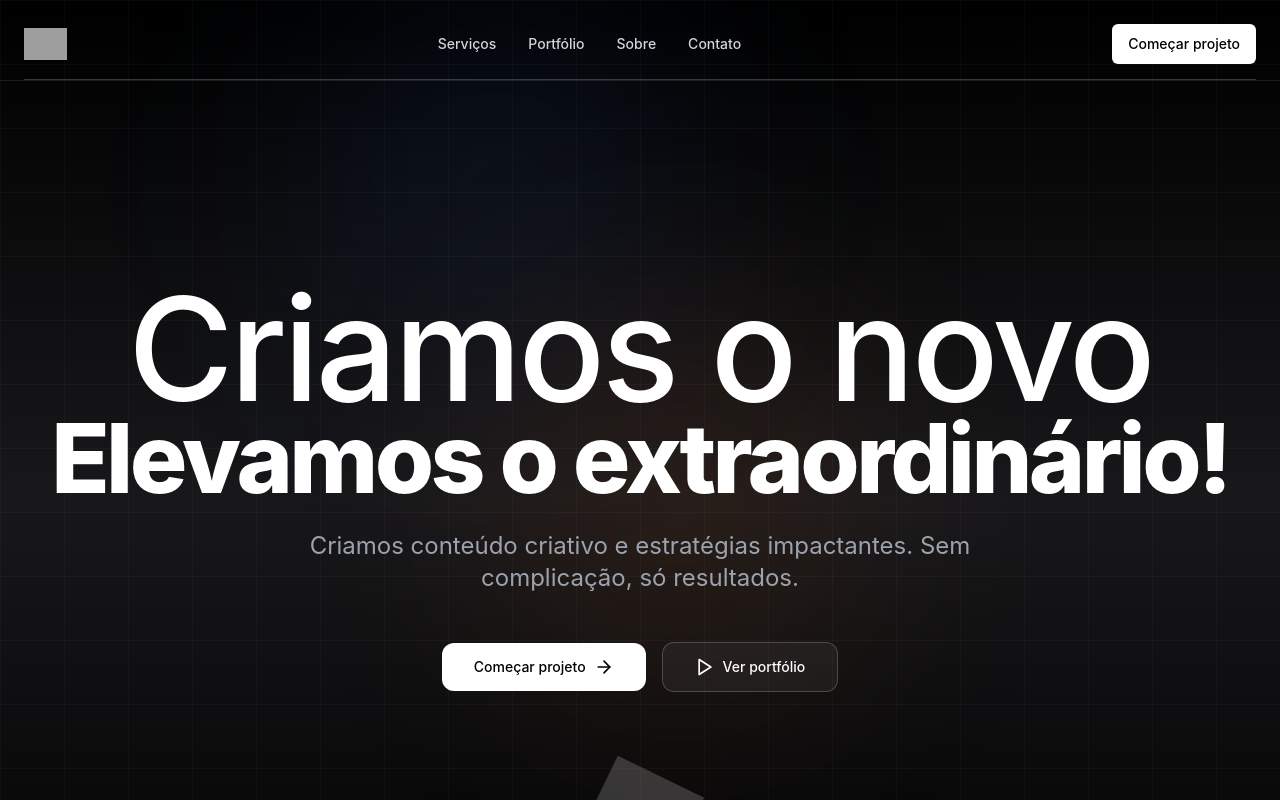
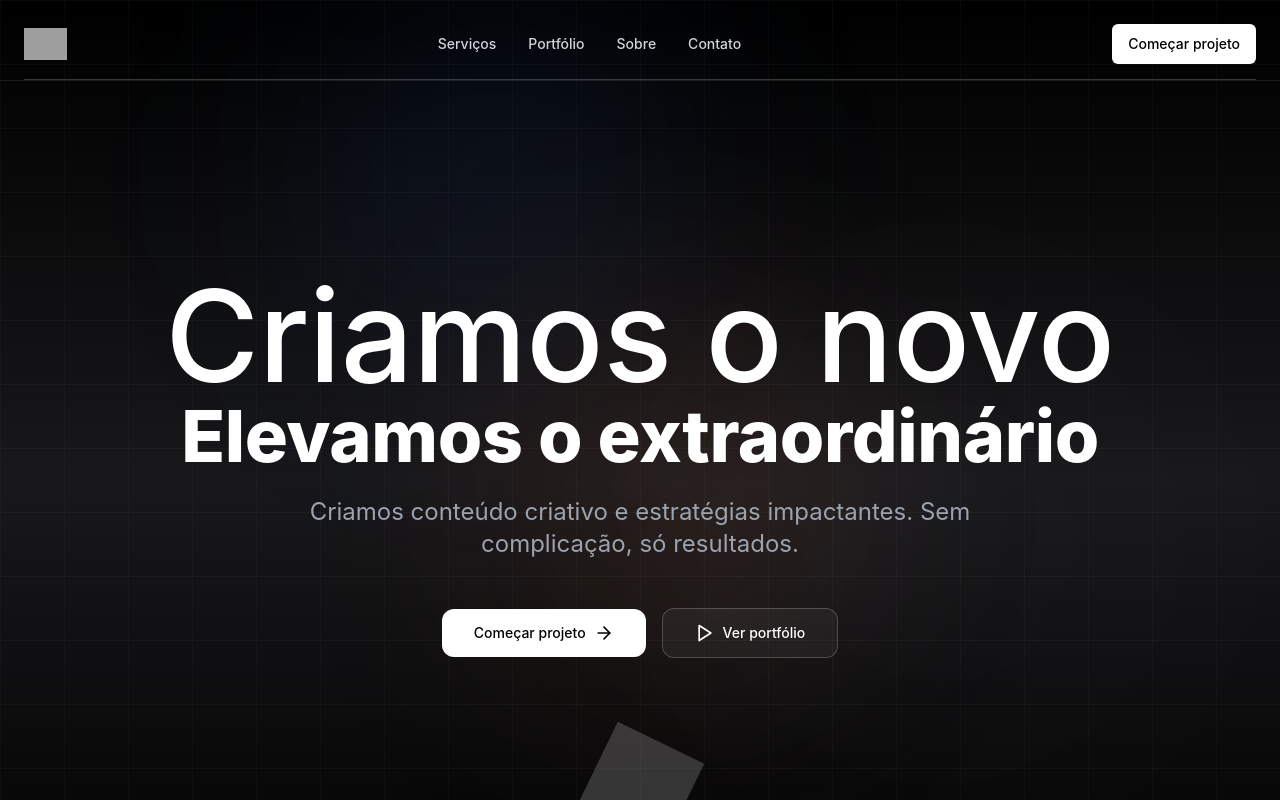
Before and after one commit to MicheIAlmeida/nord-site, a Next.js app: page / in a window 1280 px wide. Shown: the top 800 px of the page. Built offline with nearby package versions, Linux system fonts and the light colour scheme; grey boxes are pictures that could not be loaded.

Commit message:
Update HeroSection.js

```diff
--- a/components/home/HeroSection.js
+++ b/components/home/HeroSection.js
@@ -52,7 +52,7 @@ export default function HeroSection() {
                 }}
             />
 
-            {/* Background effects... (mantenha todos os efeitos de fundo do seu código original) */}
+            {/* Background effects */}
             <div className="absolute inset-0 gradient-bg-1" />
             <div className="absolute inset-0 gradient-bg-2" />
             <div className="absolute inset-0">
@@ -70,33 +70,58 @@ export default function HeroSection() {
                 transition={{ duration: 1.5, ease: [0.23, 1, 0.32, 1] }}
             />
 
-            {/* Glow effects... (mantenha os efeitos de glow) */}
+            {/* Multiple glow effects */}
+            <motion.div
+                className="absolute top-1/4 left-1/2 -translate-x-1/2 w-[600px] h-[600px] bg-white/5 rounded-full blur-[120px]"
+                animate={{
+                    scale: [1, 1.2, 1],
+                    opacity: [0.3, 0.5, 0.3]
+                }}
+                transition={{
+                    duration: 8,
+                    repeat: Infinity,
+                    ease: "easeInOut"
+                }}
+            />
+            <motion.div
+                className="absolute bottom-1/4 right-1/4 w-[400px] h-[400px] bg-blue-500/10 rounded-full blur-[100px]"
+                animate={{
+                    scale: [1, 1.3, 1],
+                    opacity: [0.2, 0.4, 0.2]
+                }}
+                transition={{
+                    duration: 6,
+                    repeat: Infinity,
+                    ease: "easeInOut",
+                    delay: 1
+                }}
+            />
 
             <motion.div
-                className="relative z-10 max-w-7xl mx-auto px-6 py-32 text-center mt-40"
+                className="relative z-10 max-w-7xl mx-auto px-6 py-32 text-center mt-20"
                 style={{ opacity }}
             >
-                {/* NOVO TÍTULO */}
-<div className="mb-6">
-    <h1 className="text-6xl md:text-8xl lg:text-[9rem] text-white tracking-tight font-['Funnel Display'] font-medium" style={{ lineHeight: '0.85' }}>
-        {/* Primeira linha - Tamanho normal */}
+                {/* TÍTULO GRANDÃO E IMPACTANTE */}
+            <div className="mb-6 mt-16">
+    <h1 className="text-white tracking-tight font-['Funnel Display']" style={{ lineHeight: '0.85' }}>
+        {/* Primeira linha - MAIOR */}
         <motion.div
             initial={{ opacity: 0, filter: "blur(20px)", y: 30 }}
             animate={{ opacity: 1, filter: "blur(0px)", y: 0 }}
             transition={{ duration: 1, delay: 0.2, ease: [0.23, 1, 0.32, 1] }}
-            className="font-medium"
+            className="font-medium text-6xl md:text-8xl lg:text-9xl"
         >
-         Criamos o novo
+            Criamos o novo
         </motion.div>
 
-        {/* Segunda linha - Fonte MENOR */}
+        {/* Segunda linha - menor */}
         <motion.div
             initial={{ opacity: 0, filter: "blur(20px)", y: 30 }}
             animate={{ opacity: 1, filter: "blur(0px)", y: 0 }}
             transition={{ duration: 1, delay: 0.5, ease: [0.23, 1, 0.32, 1] }}
-            className="font-extrabold text-9xl md:text-9xl lg:text-8xl"
+            className="font-extrabold text-4xl md:text-6xl lg:text-7xl"
         >
-        Elevamos o extraordinário!
+            Elevamos o extraordinário
         </motion.div>
     </h1>
 </div>
@@ -110,7 +135,7 @@ export default function HeroSection() {
                     Criamos conteúdo criativo e estratégias impactantes. Sem complicação, só resultados.
                 </motion.p>
 
-                {/* Botões (mantenha os botões do seu código original) */}
+                {/* Botões */}
                 <motion.div
                     initial={{ opacity: 0, filter: "blur(10px)", y: 20 }}
                     animate={{ opacity: 1, filter: "blur(0px)", y: 0 }}
@@ -124,7 +149,7 @@ export default function HeroSection() {
                         <Button
                             size="lg"
                             className="bg-white text-black hover:bg-gray-200 text-lg px-8 py-6 rounded-xl group relative overflow-hidden"
-                             onClick={() => window.open('https://www.instagram.com/nord.pp', '_blank')}
+                            onClick={() => window.open('https://www.instagram.com/nord.pp', '_blank')}
                         >
                             <span className="relative z-10 flex items-center">
                                 Começar projeto
@@ -146,7 +171,7 @@ export default function HeroSection() {
                             size="lg"
                             variant="outline"
                             className="border-white/20 bg-white/5 text-white hover:bg-white/10 text-lg px-8 py-6 rounded-xl backdrop-blur-sm"
-                               onClick={() => window.open('https://nordpp.com', '_blank')}
+                            onClick={() => window.open('https://nordpp.com', '_blank')}
                         >
                             <Play className="mr-2 w-5 h-5" />
                             Ver portfólio
@@ -154,7 +179,7 @@ export default function HeroSection() {
                     </motion.div>
                 </motion.div>
 
-                {/* Logo rotating (mantenha a logo) */}
+                {/* Rotating logo */}
                 <motion.div
                     initial={{ opacity: 0, scale: 0.5, rotate: -180 }}
                     animate={{ opacity: 1, scale: 1, rotate: 0 }}
```
